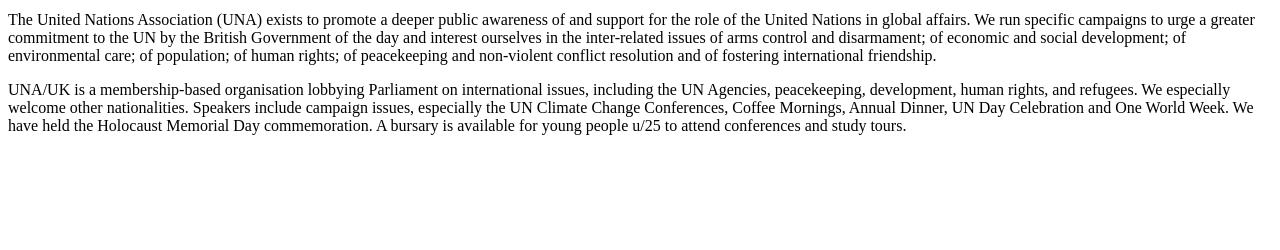
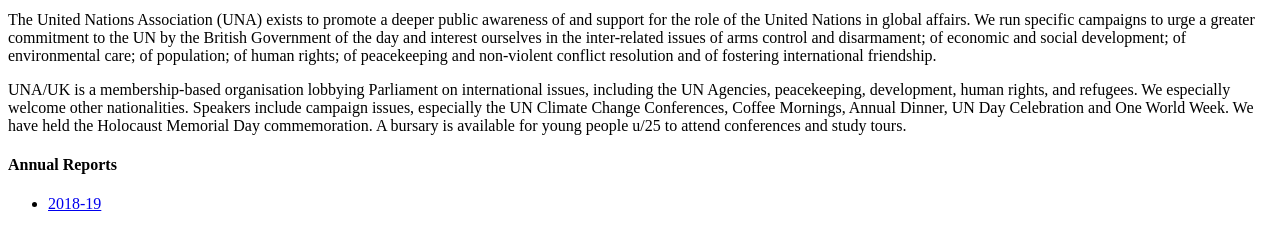
Before and after one commit to una-newbury/home, a plain HTML site: page index.html in a window 1280 px wide. Shown: the part 126-376 px from the top of the page. Drawn offline with Linux system fonts and the light colour scheme.

Commit message:
annual rep 18-19

```diff
--- a/index.html
+++ b/index.html
@@ -24,5 +24,10 @@
 
 <p>UNA/UK is a membership-based organisation lobbying Parliament on international issues, including the UN Agencies, peacekeeping, development, human rights, and refugees. We especially welcome other nationalities. Speakers include campaign issues, especially the UN Climate Change Conferences, Coffee Mornings, Annual Dinner, UN Day Celebration and One World Week. We have held the Holocaust Memorial Day commemoration. A bursary is available for young people u/25 to attend conferences and study tours.</p>
 
+<h4>Annual Reports</h4>
+<ul>
+    <li><a href="files/Newbury UNA Report 2018-19.pdf" target="_blank">2018-19</a></li>
+</ul>
+
 </body>
 </html>
```
Also changed, not shown: 1 other file.
